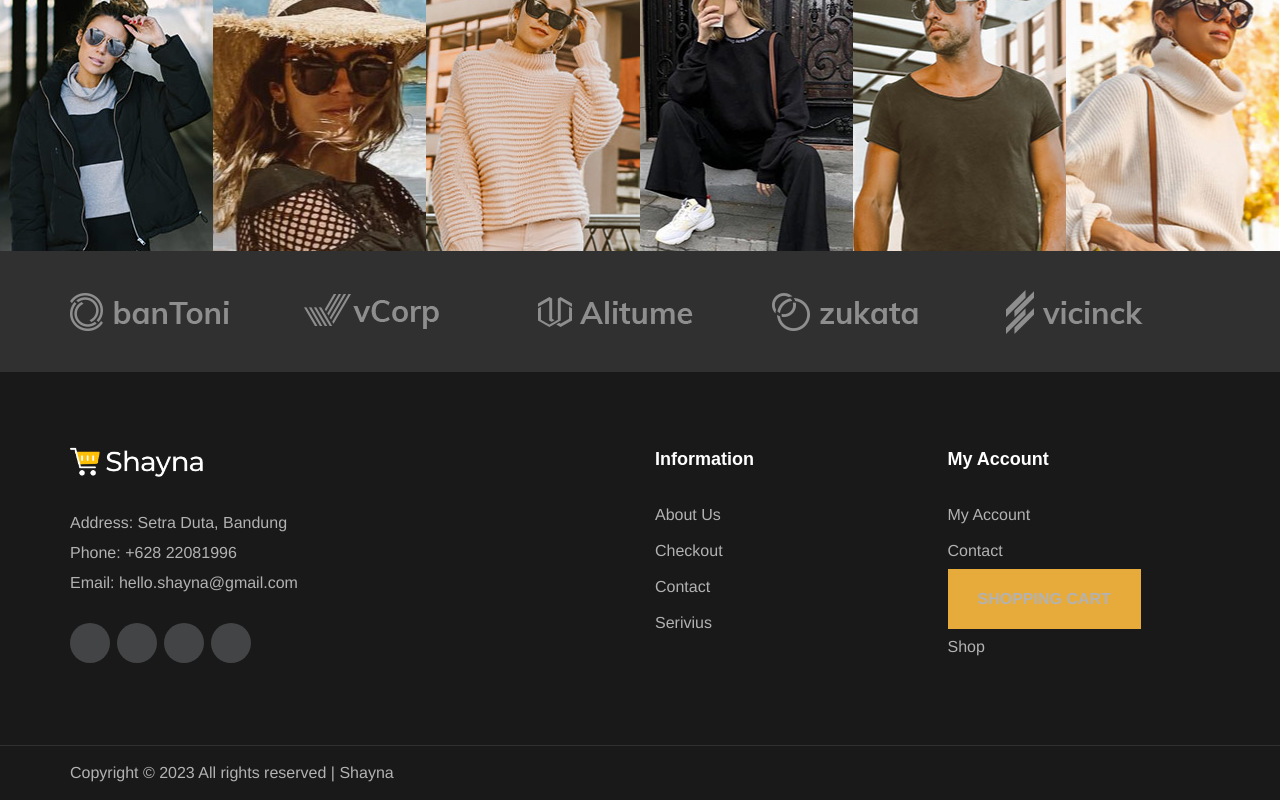
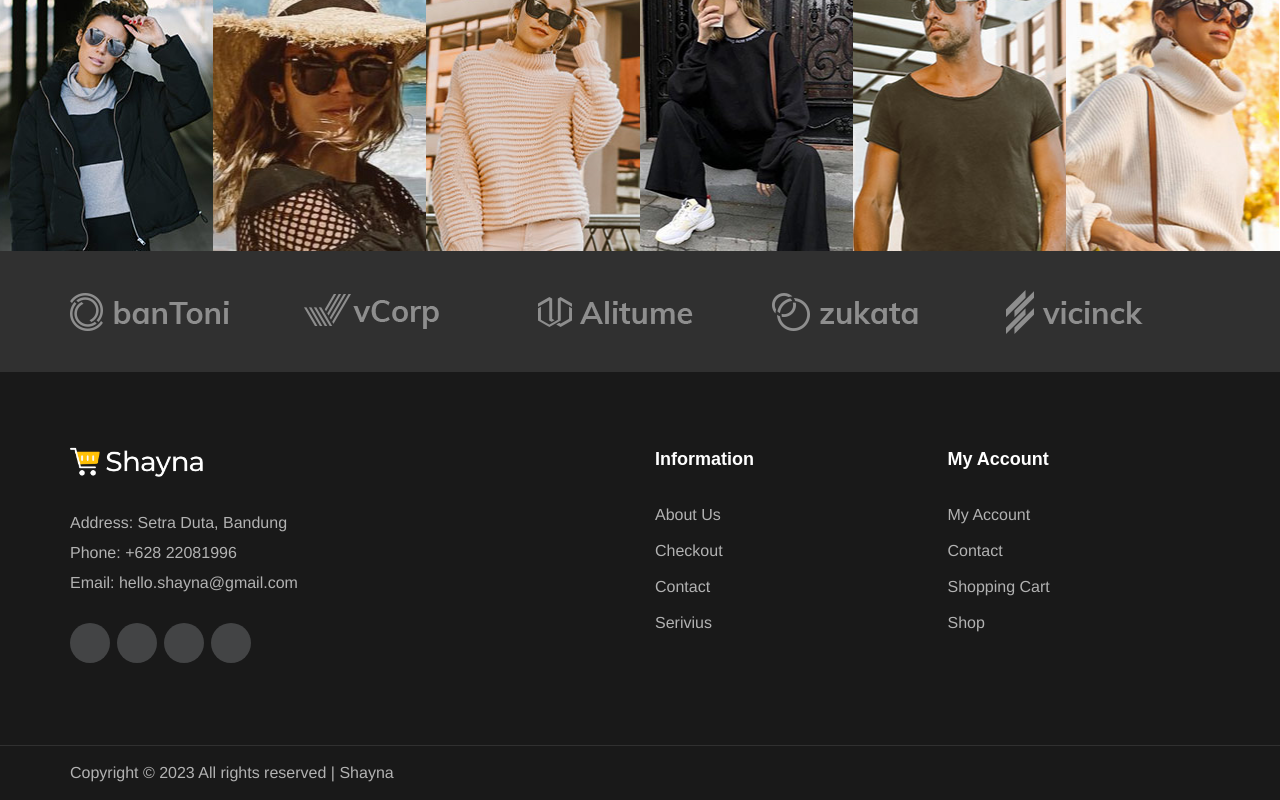
Before and after one commit to ranggacaw/shaynavue, a Vue app: page / in a window 1280 px wide. Shown: the part 1590-2390 px from the top of the page. Built offline with nearby package versions, Linux system fonts and the light colour scheme; some icons are missing; a web font is replaced by a local one.

Commit message:
edit footer link

```diff
--- a/src/components/Footer.vue
+++ b/src/components/Footer.vue
@@ -39,7 +39,7 @@
                             <li><a href="#">My Account</a></li>
                             <li><a href="#">Contact</a></li>
                             <li>
-                                <router-link to="/shopping-cart" class="primary-btn pd-cart">
+                                <router-link to="/shopping-cart">
                                     Shopping Cart
                                 </router-link>
                             </li>
```
